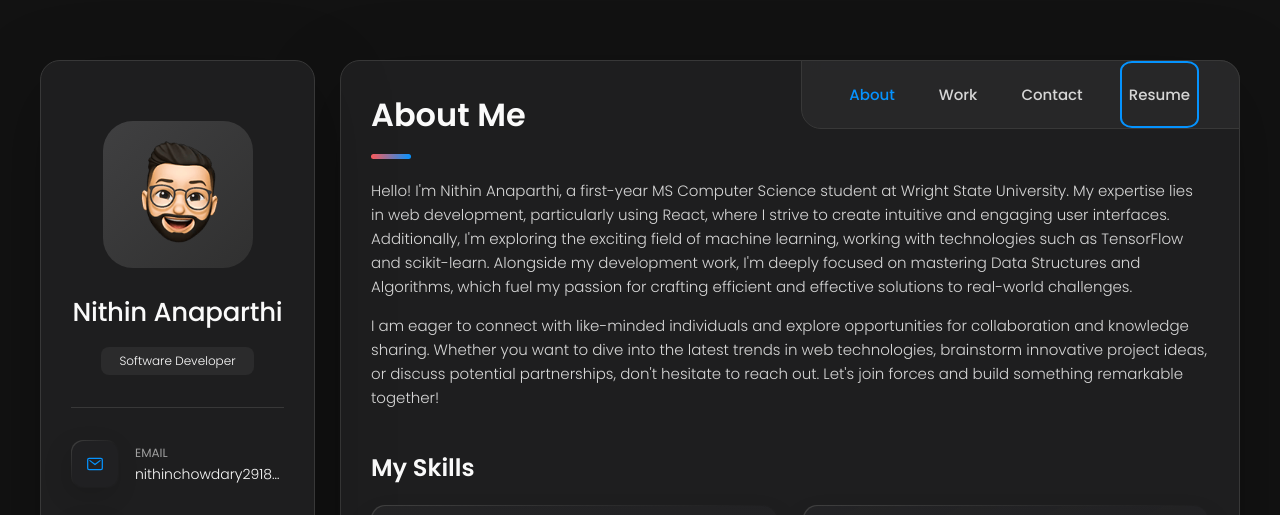
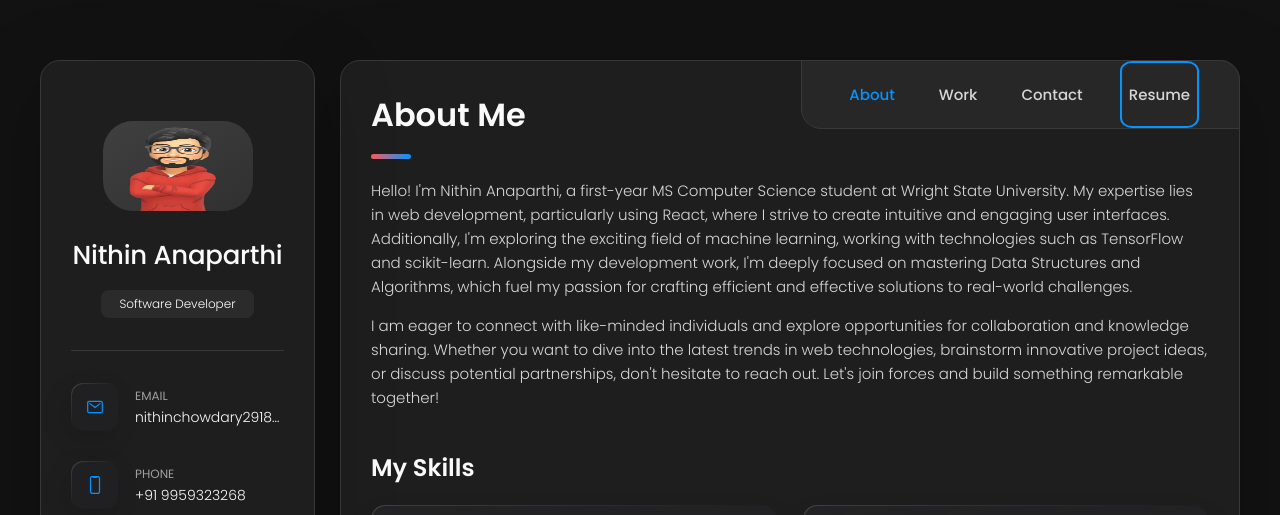
Before and after one commit to Nithin1829/Portfolio, a plain HTML site: page index.html in a window 1280 px wide. Shown: the top 515 px of the page. Drawn offline with nearby package versions, Linux system fonts and the light colour scheme.

Commit message:
Update index.html

```diff
--- a/index.html
+++ b/index.html
@@ -43,7 +43,7 @@
       <div class="sidebar-info">
 
         <figure class="avatar-box">
-          <img src="./assets/images/my-avatar.png" alt="Nithin Anaparthi " width="80">
+          <img src="./assets/images/nithin.PNG" alt="Nithin Anaparthi " width="80" height="90">
         </figure>
 
         <div class="info-content">
```
